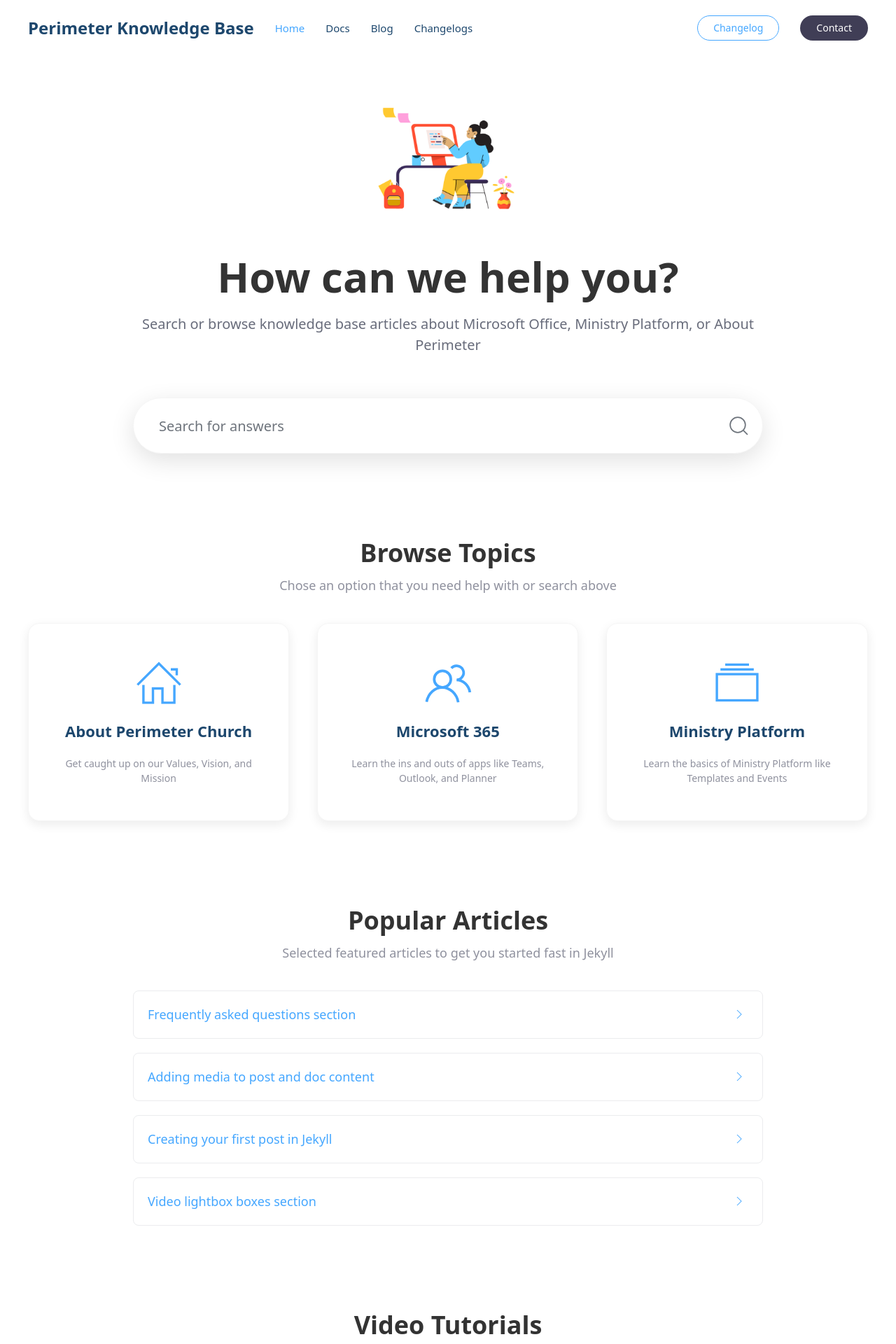
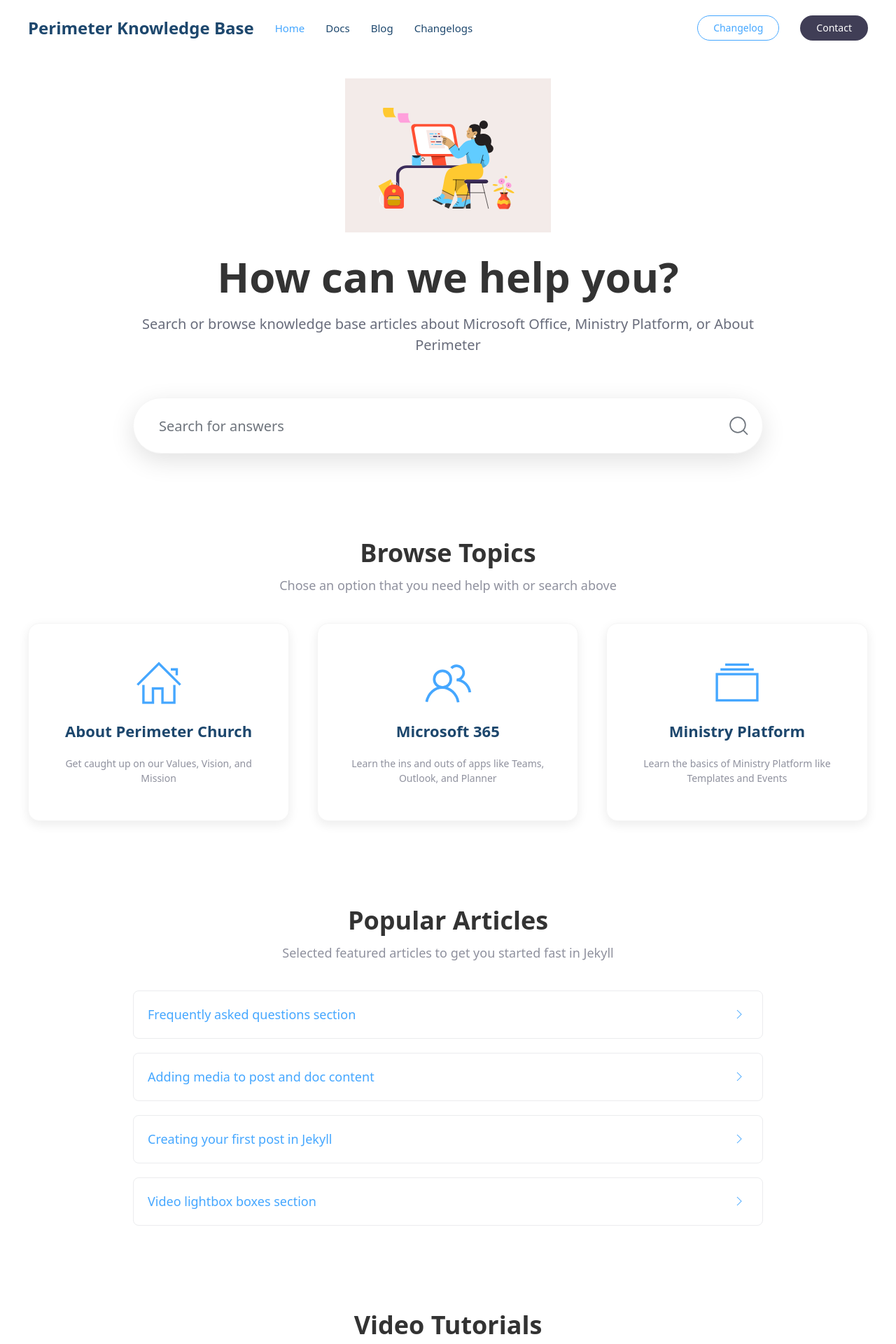
Before and after one commit to josephwper/perimeterkb, a Jekyll site: the page built from index.md, in a window 1280 px wide. Shown: the top 1920 px of the page at 70% size. Built offline with Jekyll 4.4.1, drawn with Linux system fonts in a browser that asks for light colours.

Commit message:
Update index.md

```diff
--- a/index.md
+++ b/index.md
@@ -4,7 +4,7 @@ width: expand
 hero:
     title: How can we help you?
     subtitle: Search or browse knowledge base articles about Microsoft Office, Ministry Platform, or About Perimeter
-    image: doodle-2-med.png
+    image: doodle-2-svg.svg
     search: true
 ---
 
```
